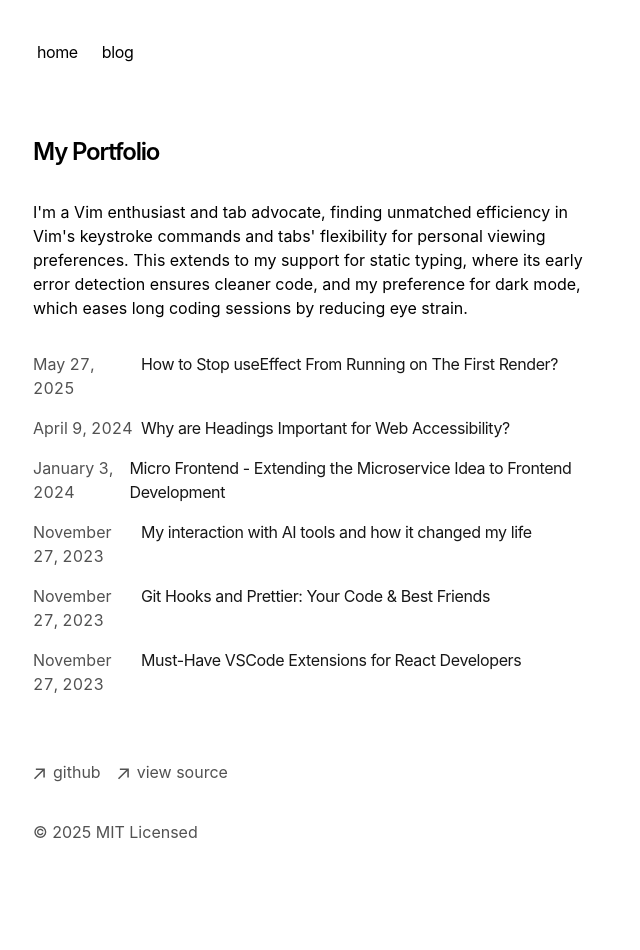
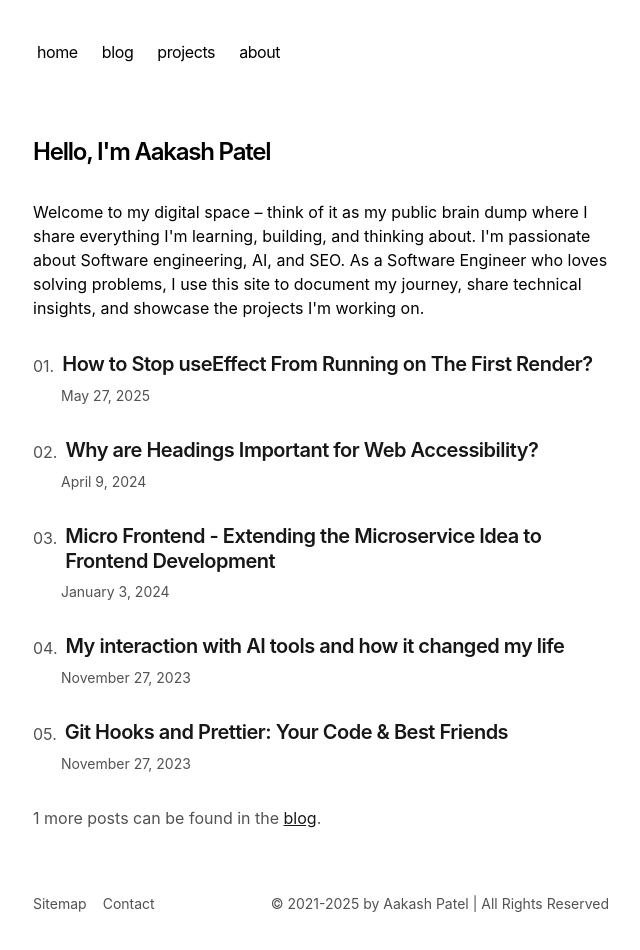
Before and after one commit to itsaakashpatel/blog, a Next.js app: page / in a window 1280 px wide. Shown: the top 950 px of the page, without its empty margins (319-959 px from the left). Before the commit the page ends 908 px from the top, so only its background shows below. Built offline with nearby package versions, Linux system fonts and the light colour scheme; no server answers.

Commit message:
feat: update blog and about pages, enhance navigation and footer components; improve sitemap generation and not-found page messaging

```diff
--- /dev/null
+++ b/app/about/page.tsx
@@ -0,0 +1,43 @@
+import { CustomMDX } from 'app/components/mdx';
+
+export const metadata = {
+  title: 'About',
+  description: 'Learn more about Aakash Patel',
+};
+
+const aboutContent = `
+Hi, I'm Aakash.
+
+I've been fascinated by technology & tinkering with gadgets since I was a kid – I remember in 7th grade when my friend's laptop completely died the night before his final exam presentation and I opened it up, reseated the RAM stick that had come loose, and had it running perfectly in 10 minutes.
+
+From there, I kept fixing more computers and laptops for friends and relatives, which deepened my interest in technology and problem-solving. That curiosity led me to become a Software Engineer.
+
+You know how businesses often struggle with technology that doesn't quite solve their real problems? Well, I'm the person who digs deep into those customer pain points and builds tech solutions that actually work.
+
+What sets me apart is that I don't just write code – I focus on delivering outcomes that matter to business. Whether it's scaling applications for millions of users or optimizing performance to save time and money, I try to look at every business aspect that can impact and improve the business.
+
+When I'm not coding, you'll find me hiking, traveling, sharing technical insights through my blog posts, or discussing ideas over coffee – I believe the best solutions come from collaboration and continuous learning.
+
+### SKILLS & INTERESTS:
+- **Programming Languages**: Javascript, Typescript, Java
+- **Web**: ReactJS, Redux, VueJs, NextJs, NodeJS, ExpressJS, Accessibility, HTML, CSS, D3Js
+- **Backend & Frameworks**: REST APIs, GraphQL, Express Js
+- **Databases**: MySQL, PostgreSQL, MongoDB, Redis
+- **Cloud Technologies**: Amazon Web Services (AWS), Google Cloud Platform
+- **Deployment and Automation**: Vercel, Docker, Jenkins CI/CD
+- **Version Control**: Gitlab and GitHub
+- **Methodologies**: Agile, Software Development Life Cycle, Test Driven Development, Design Patterns
+
+I enjoy meeting new people and hearing new perspectives. Reach out if you want to talk to me about emerging tech, traveling, food, and cricket.
+`;
+
+export default function AboutPage() {
+  return (
+    <section>
+      <h1 className="font-semibold text-2xl mb-8 tracking-tighter">
+        About
+      </h1>
+      <CustomMDX source={aboutContent} />
+    </section>
+  );
+}
--- a/app/blog/page.tsx
+++ b/app/blog/page.tsx
@@ -1,15 +1,15 @@
-import { BlogPosts } from 'app/components/posts'
+import { BlogPosts } from "app/components/posts";
 
 export const metadata = {
-  title: 'Blog',
-  description: 'Read my blog.',
-}
+  title: "Blog",
+  description: "Read my blog.",
+};
 
 export default function Page() {
   return (
     <section>
       <h1 className="font-semibold text-2xl mb-8 tracking-tighter">My Blog</h1>
-      <BlogPosts />
+      <BlogPosts showArchiveNote={false} />
     </section>
-  )
+  );
 }
--- a/app/components/footer.tsx
+++ b/app/components/footer.tsx
@@ -12,39 +12,33 @@ function ArrowIcon() {
         fill="currentColor"
       />
     </svg>
-  )
+  );
 }
 
 export default function Footer() {
   return (
     <footer className="mb-16">
-      <ul className="font-sm mt-8 flex flex-col space-x-0 space-y-2 text-neutral-600 md:flex-row md:space-x-4 md:space-y-0">
-        <li>
+      <div className="flex flex-col sm:flex-row sm:justify-between sm:items-center mt-8 text-neutral-600 text-sm">
+        <div className="flex space-x-4">
           <a
-            className="flex items-center transition-all hover:text-neutral-800"
-            rel="noopener noreferrer"
-            target="_blank"
-            href="https://github.com/vercel/next.js"
+            className="transition-all hover:text-neutral-800"
+            href="/sitemap.xml"
+            aria-label="Link to sitemap"
           >
-            <ArrowIcon />
-            <p className="ml-2 h-7">github</p>
+            Sitemap
           </a>
-        </li>
-        <li>
           <a
-            className="flex items-center transition-all hover:text-neutral-800"
-            rel="noopener noreferrer"
-            target="_blank"
-            href="https://vercel.com/templates/next.js/portfolio-starter-kit"
+            className="transition-all hover:text-neutral-800"
+            href="mailto:aakashpatel25274@gmail.com"
+            aria-label="Email Aakash Patel"
           >
-            <ArrowIcon />
-            <p className="ml-2 h-7">view source</p>
+            Contact
           </a>
-        </li>
-      </ul>
-      <p className="mt-8 text-neutral-600">
-        © {new Date().getFullYear()} MIT Licensed
-      </p>
+        </div>
+        <p className="mt-4 sm:mt-0">
+          © 2021-2025 by Aakash Patel | All Rights Reserved
+        </p>
+      </div>
     </footer>
-  )
+  );
 }
--- a/app/components/nav.tsx
+++ b/app/components/nav.tsx
@@ -1,13 +1,19 @@
-import Link from 'next/link'
+import Link from "next/link";
 
 const navItems = {
-  '/': {
-    name: 'home',
+  "/": {
+    name: "home",
   },
-  '/blog': {
-    name: 'blog',
+  "/blog": {
+    name: "blog",
   },
-}
+  "/projects": {
+    name: "projects",
+  },
+  "/about": {
+    name: "about",
+  },
+};
 
 export function Navbar() {
   return (
@@ -16,6 +22,7 @@ export function Navbar() {
         <nav
           className="flex flex-row items-start relative px-0 pb-0 fade md:overflow-auto scroll-pr-6 md:relative"
           id="nav"
+          aria-label="Main navigation"
         >
           <div className="flex flex-row space-x-0 pr-10">
             {Object.entries(navItems).map(([path, { name }]) => {
@@ -24,14 +31,15 @@ export function Navbar() {
                   key={path}
                   href={path}
                   className="transition-all hover:text-neutral-800 flex align-middle relative py-1 px-2 m-1"
+                  aria-label={name === "home" ? "Home page" : `${name} page`}
                 >
                   {name}
                 </Link>
-              )
+              );
             })}
           </div>
         </nav>
       </div>
     </aside>
-  )
+  );
 }
--- a/app/components/posts.tsx
+++ b/app/components/posts.tsx
@@ -1,45 +1,71 @@
-import Link from 'next/link'
-import { formatDate, getBlogPosts } from 'app/blog/utils'
+import Link from "next/link";
+import { formatDate, getBlogPosts } from "app/blog/utils";
 
 interface BlogPost {
-  slug: string
+  slug: string;
   metadata: {
-    title: string
-    publishedAt: string
-    category?: string
-  }
+    title: string;
+    publishedAt: string;
+    category?: string;
+  };
 }
 
-export function BlogPosts({ posts }: { posts?: BlogPost[] }) {
+export function BlogPosts({
+  posts,
+  showArchiveNote = false,
+  limitPosts = false,
+}: {
+  posts?: BlogPost[];
+  showArchiveNote?: boolean;
+  limitPosts?: boolean;
+}) {
   let postsToDisplay = posts || getBlogPosts();
+
+  const sortedPosts = postsToDisplay.sort((a, b) => {
+    if (new Date(a.metadata.publishedAt) > new Date(b.metadata.publishedAt)) {
+      return -1;
+    }
+    return 1;
+  });
+
+  // Limit to 5 posts if limitPosts is true (for homepage)
+  const displayedPosts = limitPosts ? sortedPosts.slice(0, 5) : sortedPosts;
 
   return (
     <div>
-      {postsToDisplay
-        .sort((a, b) => {
-          if (
-            new Date(a.metadata.publishedAt) > new Date(b.metadata.publishedAt)
-          ) {
-            return -1
-          }
-          return 1
-        })
-        .map((post) => (
+      {displayedPosts.map((post, index) => (
         <Link
           key={post.slug}
-            className="flex flex-col space-y-1 mb-4"
+          className="block mb-8"
           href={`/blog/${post.slug}`}
         >
-            <div className="w-full flex flex-col md:flex-row space-x-0 md:space-x-2">
-              <p className="text-neutral-600 w-[100px] tabular-nums">
+          <div className="flex flex-col space-y-2">
+            <div className="flex items-start">
+              <span className="text-base font-normal text-neutral-600 mr-2 flex-shrink-0 mt-0.5">
+                {String(index + 1).padStart(2, "0")}.
+              </span>
+              <h2 className="text-xl font-semibold text-neutral-900 leading-tight tracking-tight">
+                {post.metadata.title}
+              </h2>
+            </div>
+            <p className="text-neutral-600 text-sm ml-7">
               {formatDate(post.metadata.publishedAt, false)}
-              </p>
-              <p className="text-neutral-900 tracking-tight">
-                {post.metadata.title}
             </p>
           </div>
         </Link>
       ))}
+      {showArchiveNote && sortedPosts.length > 5 && (
+        <p className="mt-8 text-neutral-600">
+          {sortedPosts.length - 5} more posts can be found in the{" "}
+          <Link
+            href="/blog"
+            className="text-neutral-900 underline hover:no-underline"
+          >
+            blog
+          </Link>
+          .
+        </p>
+      )}
     </div>
-  )
+  );
 }
--- a/app/not-found.tsx
+++ b/app/not-found.tsx
@@ -2,9 +2,9 @@ export default function NotFound() {
   return (
     <section>
       <h1 className="mb-8 text-2xl font-semibold tracking-tighter">
-        404 - Page Not Found
+        Content not found.
       </h1>
-      <p className="mb-4">The page you are looking for does not exist.</p>
+      <p className="mb-4">Go <a href="/">home</a>.</p>
     </section>
   )
 }
--- a/app/page.tsx
+++ b/app/page.tsx
@@ -1,21 +1,20 @@
-import { BlogPosts } from 'app/components/posts'
+import { BlogPosts } from "app/components/posts";
 
 export default function Page() {
   return (
     <section>
       <h1 className="mb-8 text-2xl font-semibold tracking-tighter">
-        My Portfolio
+        Hello, I'm Aakash Patel
       </h1>
       <p className="mb-4">
-        {`I'm a Vim enthusiast and tab advocate, finding unmatched efficiency in
-        Vim's keystroke commands and tabs' flexibility for personal viewing
-        preferences. This extends to my support for static typing, where its
-        early error detection ensures cleaner code, and my preference for dark
-        mode, which eases long coding sessions by reducing eye strain.`}
+        {`
+Welcome to my digital space – think of it as my public brain dump where I share everything I'm learning, building, and thinking about.
+
+I'm passionate about Software engineering, AI, and SEO. As a Software Engineer who loves solving problems, I use this site to document my journey, share technical insights, and showcase the projects I'm working on.`}
       </p>
       <div className="my-8">
-        <BlogPosts />
+        <BlogPosts showArchiveNote={true} limitPosts={true} />
       </div>
     </section>
-  )
+  );
 }
--- /dev/null
+++ b/app/projects/page.tsx
@@ -0,0 +1,21 @@
+import { CustomMDX } from 'app/components/mdx';
+
+export const metadata = {
+  title: 'Projects',
+  description: 'A showcase of my projects.',
+};
+
+const projectsContent = `
+Coming soon!
+`;
+
+export default function ProjectsPage() {
+  return (
+    <section>
+      <h1 className="font-semibold text-2xl mb-8 tracking-tighter">
+        Projects
+      </h1>
+      <CustomMDX source={projectsContent} />
+    </section>
+  );
+}
--- a/app/sitemap.ts
+++ b/app/sitemap.ts
@@ -1,17 +1,18 @@
-import { getBlogPosts } from 'app/blog/utils'
+import { getBlogPosts } from "app/blog/utils";
 
-export const baseUrl = 'https://portfolio-blog-starter.vercel.app'
+export const baseUrl =
+  process.env.NEXT_PUBLIC_BASE_URL || "https://aakashpatel.in";
 
 export default async function sitemap() {
   let blogs = getBlogPosts().map((post) => ({
     url: `${baseUrl}/blog/${post.slug}`,
     lastModified: post.metadata.publishedAt,
-  }))
+  }));
 
-  let routes = ['', '/blog'].map((route) => ({
+  let routes = ["", "/blog"].map((route) => ({
     url: `${baseUrl}${route}`,
-    lastModified: new Date().toISOString().split('T')[0],
-  }))
+    lastModified: new Date().toISOString().split("T")[0],
+  }));
 
-  return [...routes, ...blogs]
+  return [...routes, ...blogs];
 }
```
Also changed, not shown: .taskmaster/tasks/tasks.json. Lines whose indentation alone changed are shown as unchanged.
